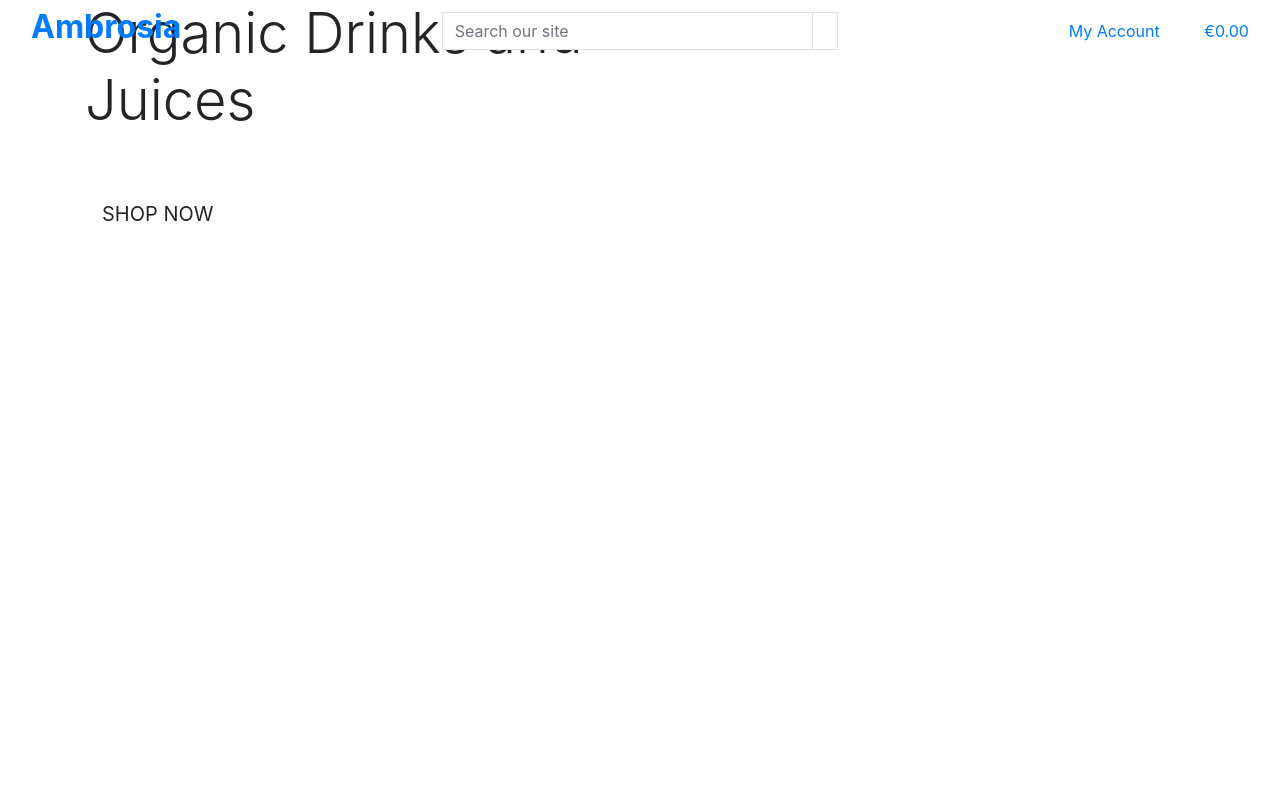
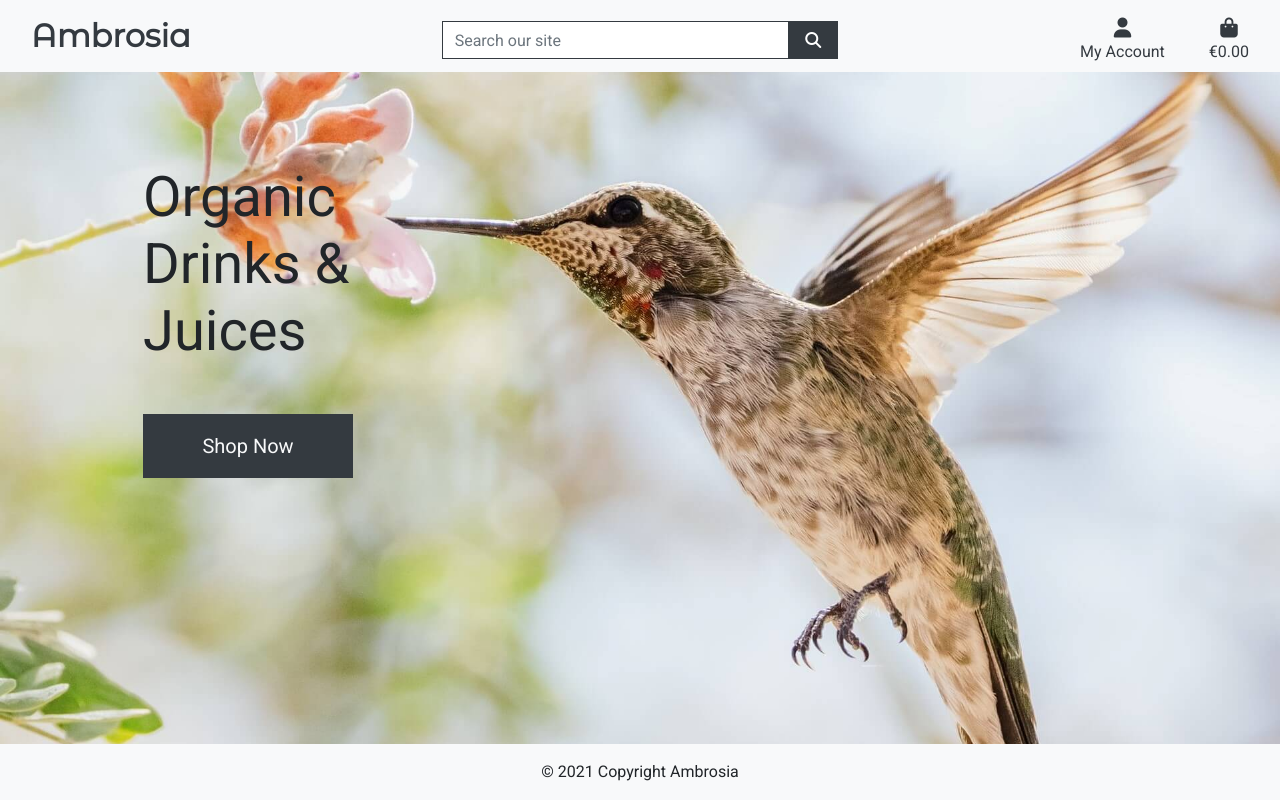
Before and after one commit to oksanaokhten/ambrosia, a Django app: page / in a window 1280 px wide. Run offline with Django 3.2, Linux system fonts and the light colour scheme; some libraries are stand-ins or nearby versions.

Commit message:
Completed home page header, css and footer in base templates

```diff
--- a/ambrosia/settings.py
+++ b/ambrosia/settings.py
@@ -149,6 +149,10 @@ USE_TZ = True
 # https://docs.djangoproject.com/en/3.2/howto/static-files/
 
 STATIC_URL = '/static/'
+STATICFILES_DIRS = (os.path.join(BASE_DIR, 'static'),)
+
+MEDIA_URL = '/media/'
+MEDIA_ROOT = os.path.join(BASE_DIR, 'media')
 
 # Default primary key field type
 # https://docs.djangoproject.com/en/3.2/ref/settings/#default-auto-field
--- a/ambrosia/urls.py
+++ b/ambrosia/urls.py
@@ -15,10 +15,12 @@ Including another URLconf
 """
 from django.contrib import admin
 from django.urls import path, include
+from django.conf import settings
+from django.conf.urls.static import static
+
 
 urlpatterns = [
     path('admin/', admin.site.urls),
     path('accounts/', include('allauth.urls')),
     path('', include('home.urls')),
-
-]
+] + static(settings.MEDIA_URL, document_root=settings.MEDIA_ROOT)
--- a/home/templates/home/index.html
+++ b/home/templates/home/index.html
@@ -10,15 +10,15 @@
 {% endblock %}
 
 {% block content %}
-    <div class="container h-100">
+    <div class="container h-100 content">
         <div class="row h-100">
-            <div class="col-7 col-md-6 my-auto">
-                <h1 class="display-4 logo-font text-black">
-                    Organic Drinks and Juices
-                </h1>
+            <div class="col-7 col-md-4 my-auto">
+                <h2 class="display-4">
+                    Organic Drinks &#38; Juices
+                </h2>
                 <div class="my-5">
                     <h4>
-                        <a href="" class="shop-now-button btn btn-lg rounded-0 text-uppercase py-3">Shop Now</a>
+                        <a href="" class="shop-now-button bg-dark text-light btn btn-lg rounded-0 py-3">Shop Now</a>
                     </h4>
                 </div>
             </div>
--- /dev/null
+++ b/static/css/base.css
@@ -0,0 +1,68 @@
+html {
+    height: 100%;
+}
+
+body {
+    background: url('/media/humming-bird-broun.jpg') no-repeat top center fixed;
+    background-size: cover;
+    color: #212529;
+    font-family: 'Roboto', sans-serif;
+    /* The following code was given by fran_alumna in Slack */
+    display: flex;
+    flex-direction: column;
+    min-height: 100%;
+}
+
+/* The following two code was given by fran_alumna in Slack */
+div.content {
+    flex: 1 auto;
+}
+
+footer {
+    flex-shrink:0;
+}
+
+.name-font {
+    font-family: 'Montserrat Alternates', sans-serif;
+}
+
+/* from Bulma */
+.icon {
+    align-items: center;
+    display: inline-flex;
+    justify-content: center;
+    height: 1.5rem;
+    width: 1.5rem;
+}
+
+.main-logo-link {
+    width: fit-content;
+}
+
+.shop-now-button {
+    min-width: 210px;
+}
+
+/* -------------------------------- Media Queries */
+
+/* Slightly larger container on xl screens */
+@media (min-width: 1200px) {
+  .container {
+    max-width: 80%;
+  }
+}
+
+/* fixed top navbar only on medium and up */
+@media (min-width: 992px) {
+    .fixed-top-desktop-only {
+        position: fixed;
+        top: 0;
+        right: 0;
+        left: 0;
+        z-index: 1030;
+    }
+
+    .header-container {
+        padding-top: 164px;
+    }
+}
--- a/templates/base.html
+++ b/templates/base.html
@@ -1,4 +1,5 @@
 {% load static %}
+
 <!doctype html>
 <html lang="en">
   <head>
@@ -14,12 +15,15 @@
 
     {% block corecss %}
       <link rel="stylesheet" href="https://stackpath.bootstrapcdn.com/bootstrap/4.4.1/css/bootstrap.min.css" integrity="sha384-Vkoo8x4CGsO3+Hhxv8T/Q5PaXtkKtu6ug5TOeNV6gBiFeWPGFN9MuhOf23Q9Ifjh" crossorigin="anonymous">
+      <link href="https://fonts.googleapis.com/css2?family=Montserrat+Alternates&family=Roboto&display=swap" rel="stylesheet">
+      <link rel="stylesheet" href="{% static 'css/base.css' %}">
     {% endblock %}
 
     {% block extra_css %}
     {% endblock %}
 
     {% block corejs %}
+      <script src="https://kit.fontawesome.com/b495c0fd9f.js" crossorigin="anonymous"></script>
       <script src="https://code.jquery.com/jquery-3.4.1.slim.min.js"
           integrity="sha384-J6qa4849blE2+poT4WnyKhv5vZF5SrPo0iEjwBvKU7imGFAV0wwj1yYfoRSJoZ+n"
           crossorigin="anonymous"></script>
@@ -38,18 +42,18 @@
   </head>
   <body>
     <header class="container-fluid fixed-top">
-      <div class="row">
+      <div id="topnav" class="row bg-light pt-lg-2 d-none d-lg-flex">
         <div class="col-12 col-lg-4 my-auto py-1 py-lg-0 text-center text-lg-left">
           <a href="{% url 'home' %}" class="nav-link main-logo-link">
-            <h2 class="logo-font text-block my=0"><strong>Ambrosia</strong></h2>
+            <h2 class="logo-font text-dark my=0 name-font"><strong>Ambrosia</strong></h2>
           </a>
         </div>
         <div class="col-12 col-lg-4 my-auto py-1 py-lg-0">
           <form method="GET" action="">
             <div class="input-group w-100">
-              <input class="form-control border border-black rounded-0" type="text" name="q" placeholder="Search our site">
+              <input class="form-control border border-dark rounded-0" type="text" name="q" placeholder="Search our site">
               <div class="input-group-append">
-                <button class="form-control btn btn-black border border-black rounded-0" type="submit">
+                <button class="form-control btn btn-dark border border-dark rounded-0" type="submit">
                   <span class="icon">
                     <i class="fas fa-search"></i>
                   </span>
@@ -61,7 +65,7 @@
         <div class="col-12 col-lg-4 my-auto py-1 py-lg-0">
           <ul class="list-inline list-unstyled text-center text-lg-right my-0">
             <li class="list-inline-item dropdown">
-              <a class="text-black nav-link" href="#" id="user-options" data-toggle="dropdown" aria-haspopup="true" aria-expanded="false">
+              <a class="text-dark nav-link" href="#" id="user-options" data-toggle="dropdown" aria-haspopup="true" aria-expanded="false">
                 <div class="text-center">
                     <div><i class="fas fa-user fa-lg"></i></div>
                     <p class="my-0">My Account</p>
@@ -81,7 +85,7 @@
               </div>
             </li>
             <li class="list-inline-item">
-              <a class="{% if grand_total %}text-info font-weight-bold{% else %}text-black{% endif %} nav-link" href="">
+              <a class="{% if grand_total %}text-info font-weight-bold{% else %}text-dark{% endif %} nav-link" href="">
                 <div class="text-center">
                     <div><i class="fas fa-shopping-bag fa-lg"></i></div>
                     <p class="my-0">
@@ -109,6 +113,12 @@
     {% block content %}
     {% endblock %}
 
+    <footer class="bg-light">
+      <div class="my-3 text-center">
+        &copy 2021 Copyright Ambrosia
+      </div>
+    </footer>
+
     {% block postloadjs %}
     {% endblock %}
   </body>
```
Also changed, not shown: media/humming-bird-broun.jpg (added).
